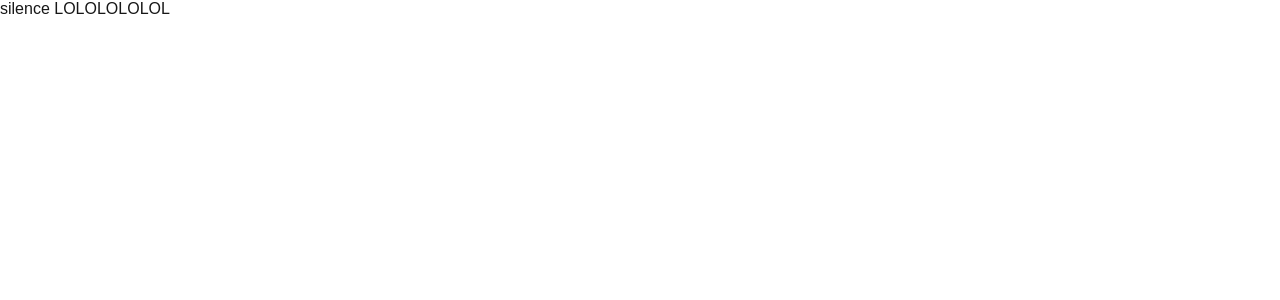
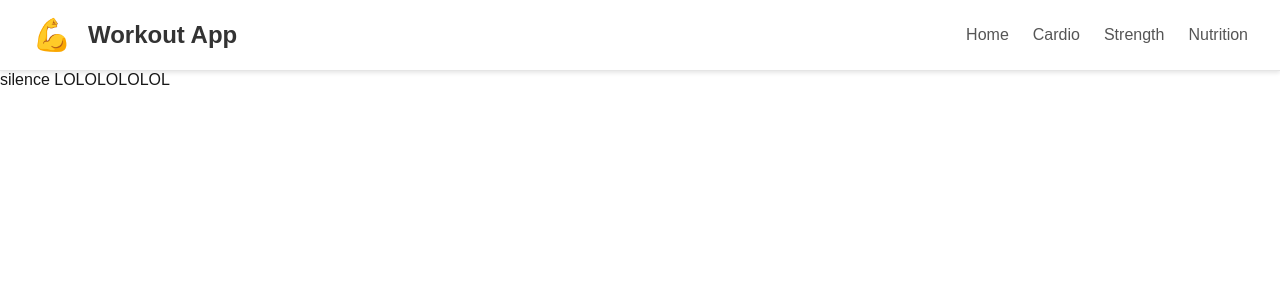
Before and after one commit to caseydemo/workout-app, a Next.js app: page / in a window 1280 px wide. Shown: the top 300 px of the page. Built offline with nearby package versions, Linux system fonts and the light colour scheme.

Commit message:
add topnav to layout

```diff
--- a/app/layout.tsx
+++ b/app/layout.tsx
@@ -1,6 +1,7 @@
 import type { Metadata } from "next";
 import { Geist, Geist_Mono } from "next/font/google";
 import "./globals.css";
+import TopNav from "./components/TopNav";
 
 const geistSans = Geist({
   variable: "--font-geist-sans",
@@ -25,6 +26,7 @@ export default function RootLayout({
   return (
     <html lang="en">
       <body className={`${geistSans.variable} ${geistMono.variable}`}>
+        <TopNav />
         {children}
       </body>
     </html>
--- a/app/page.tsx
+++ b/app/page.tsx
@@ -1,4 +1,3 @@
-
 export default function Home() {
   return (
     <main>silence LOLOLOLOLOL</main>
```
